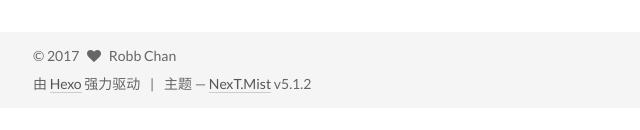
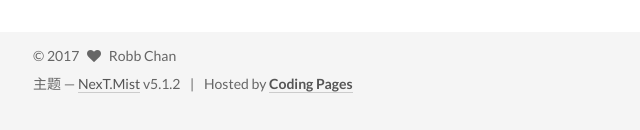
Before and after one commit to kmac007/kmac007.github.io, a plain HTML site: page index.html in a window 1280 px wide. Shown: the part 1122-1252 px from the top of the page, 257-897 px from the left. Before the commit the page ends 1230 px from the top, so only its background shows below. Drawn offline with Linux system fonts and the light colour scheme; a script that the page names is missing.

Commit message:
Site updated: 2017-08-24 13:58:44

```diff
--- a/index.html
+++ b/index.html
@@ -508,11 +508,12 @@
 </div>
 
 
-  <div class="powered-by">由 <a class="theme-link" href="https://hexo.io">Hexo</a> 强力驱动</div>
-
-  <span class="post-meta-divider">|</span>
 
   <div class="theme-info">主题 &mdash; <a class="theme-link" href="https://github.com/iissnan/hexo-theme-next">NexT.Mist</a> v5.1.2</div>
+
+<span class="post-meta-divider">|</span>
+
+<p class="powered-by">Hosted by <a class="theme-link" href="https://pages.coding.me" style="font-weight: bold">Coding Pages</a></p>
 
 
 
```
Also changed, not shown: 2017/08/24/hello-world/index.html (+4 -3 lines), archives/2017/08/index.html (+4 -3 lines), archives/2017/index.html (+4 -3 lines), archives/index.html (+4 -3 lines), 1 other file.
